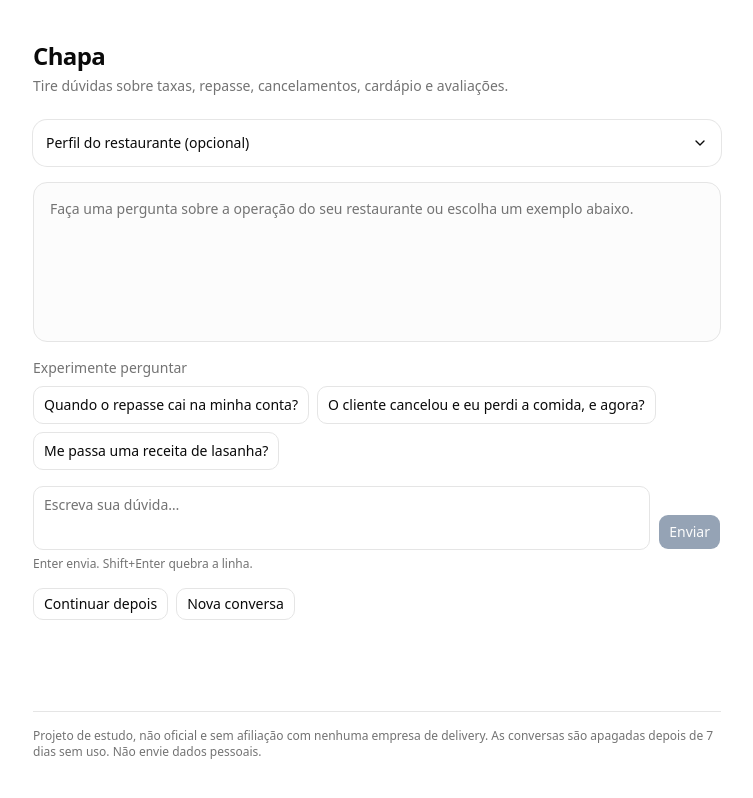
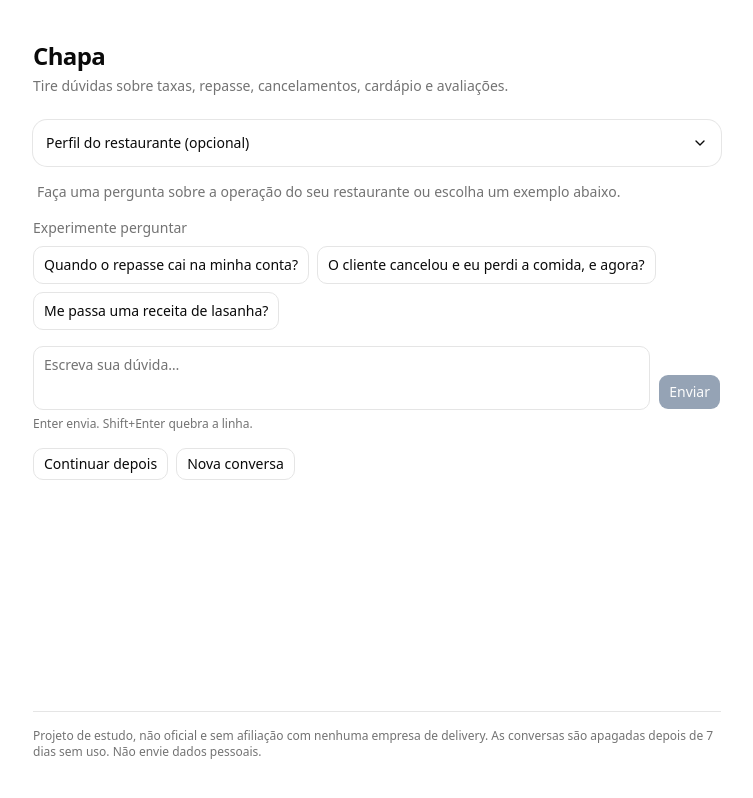
Before and after one commit to hmarquesb/chapa, a Next.js app: page / in a window 1280 px wide. Shown: the whole page, without its empty margins (263-1016 px from the left). Built offline with nearby package versions, Linux system fonts and the light colour scheme.

Commit message:
fix(ui): drop the box around the empty conversation
Empty, the bordered log area looked like a text field above the real
one. It now shows only the hint until the first message.

Spec: S07
Co-Authored-By: Claude Opus 5.5 <noreply@anthropic.com>

```diff
--- a/src/components/chat/message-list.tsx
+++ b/src/components/chat/message-list.tsx
@@ -3,6 +3,7 @@
 import { useEffect, useRef } from "react"
 import { MessageItem } from "@/components/chat/message-item"
 import type { UiMessage } from "@/lib/chat-state"
+import { cn } from "@/lib/utils"
 
 type MessageListProps = {
   messages: UiMessage[]
@@ -21,6 +22,9 @@ export function MessageList({ messages, sending, loading }: MessageListProps) {
   }, [messages, sending])
 
   const empty = messages.length === 0
+  // With nothing to show, a bordered box reads as a text field. Keep only the hint until the
+  // conversation starts (the log region itself stays, so screen readers announce new messages).
+  const idle = empty && !loading && !sending
 
   return (
     <div
@@ -32,10 +36,13 @@ export function MessageList({ messages, sending, loading }: MessageListProps) {
       // Focusable so keyboard users can scroll the conversation.
       // biome-ignore lint/a11y/noNoninteractiveTabindex: scrollable region must be reachable by keyboard
       tabIndex={0}
-      className="max-h-[60dvh] min-h-40 overflow-y-auto rounded-xl border bg-muted/30 p-3 sm:p-4"
+      className={cn(
+        "max-h-[60dvh] overflow-y-auto",
+        idle ? "px-1" : "min-h-40 rounded-xl border bg-muted/30 p-3 sm:p-4",
+      )}
     >
       {loading && <p className="text-sm text-muted-foreground">Carregando conversa…</p>}
-      {!loading && empty && !sending && (
+      {idle && (
         <p className="text-sm text-muted-foreground">
           Faça uma pergunta sobre a operação do seu restaurante ou escolha um exemplo abaixo.
         </p>
```
